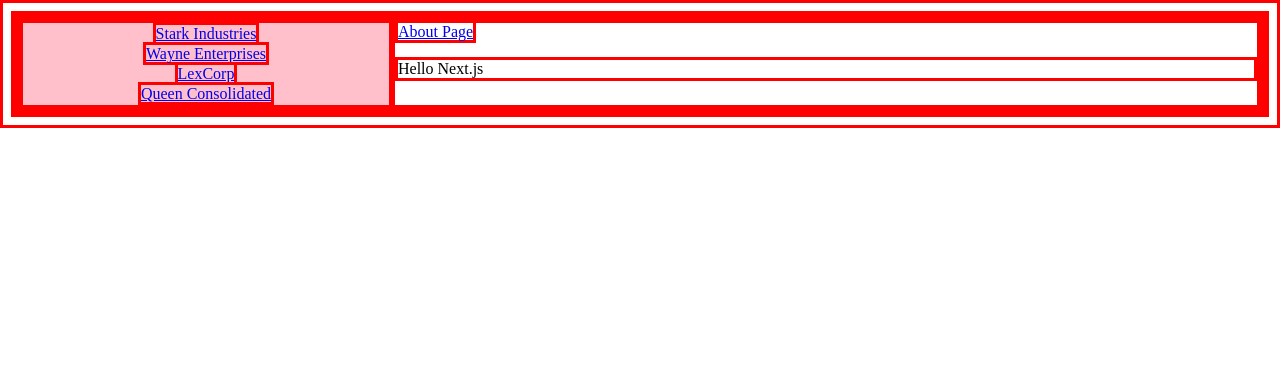
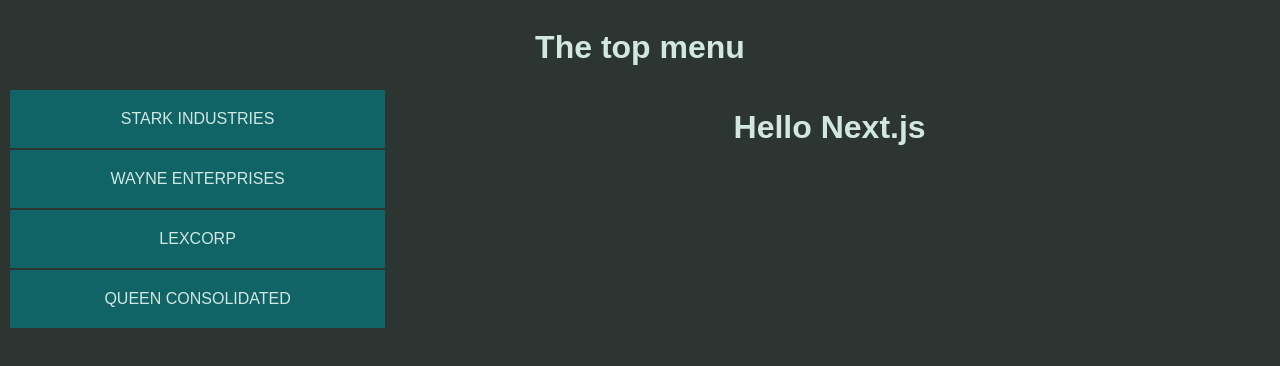
Before and after one commit to anna-marie-vos/sample-site, a Next.js app: page / in a window 1280 px wide. Shown: the top 366 px of the page. Built offline with nearby package versions, Linux system fonts and the light colour scheme.

Commit message:
adding more style and color also adding top menu

```diff
--- a/components/orgsSideBar.js
+++ b/components/orgsSideBar.js
@@ -3,9 +3,11 @@
 
 const mapOrgNames = mapObjIndexed((org, key) => (
   <tr key={key}>
-    <Link href={`/company?id=${org.id}`}>
-      <a>{org.name}</a>
-    </Link>
+    <td>
+      <Link href={`/company?id=${org.id}`}>
+        <a>{org.name}</a>
+      </Link>
+    </td>
   </tr>
 ))
 const mapOrgsToValues = pipe(mapOrgNames, values)
@@ -13,7 +15,7 @@
 class OrgsSideBar extends React.Component {
   render () {
     return (
-      <table className="grid-item left">
+      <table className=" sidebar">
         {mapOrgsToValues(this.props.orgs)}
       </table>
     )
--- a/components/styles/style.js
+++ b/components/styles/style.js
@@ -23,28 +23,43 @@
 /* Grid
 –––––––––––––––––––––––––––––––––––––––––––––––––– */
 * {
-  border-style: solid;
-  border-color: red;
+  font-family: arial, Geneva, sans-serif;
+  background-color: #2C3531;
+  color: #D1E8E2;
 }
-.grid-container {
+
+.grid-container-one {
+  display: grid;
+  grid-template-columns: auto;
+}
+.grid-container-two {
   display: grid;
   grid-template-columns: 30% auto;
+    grid-template-rows: auto;
+}
+.grid-container-three {
+  display: grid;
+  grid-template-columns: auto auto auto;
 }
 .grid-item {
   text-align: center;
+  align-self: stretch;
 }
-.left{
-  background-color: pink;
-}
-
 
 
 /* Base Styles
 –––––––––––––––––––––––––––––––––––––––––––––––––– */
-/* NOTE
-html is set to 62.5% so that all the REM measurements throughout Skeleton
-are based on 10px sizing. So basically 1.5rem = 15px :) */
+.sidebar td {
+  text-align: center;
+  text-transform: uppercase;
+  padding: 20px;
+  background-color: #116466;
+}
 
+.sidebar a {
+  background-color: #116466;
+  text-decoration: none;
+}
 
 /* Typography
 –––––––––––––––––––––––––––––––––––––––––––––––––– */
--- /dev/null
+++ b/components/topMenu.js
@@ -0,0 +1,12 @@
+
+class topMenu extends React.Component {
+  render () {
+    return (
+      <div className="grid-item ">
+        <h1>The top menu</h1>
+      </div>
+    )
+  }
+}
+
+export default topMenu
--- a/pages/about.js
+++ /dev/null
@@ -1,5 +0,0 @@
-export default () => (
-  <div>
-    <p>This is the about page</p>
-  </div>
-)
--- a/pages/index.js
+++ b/pages/index.js
@@ -1,5 +1,6 @@
 import Link from 'next/link'
 import OrgsSideBar from '../components/orgsSideBar'
+import TopMenu from '../components/topMenu'
 const seedData = require('../db/orgs.json')
 
 class Index extends React.Component {
@@ -16,13 +17,13 @@
 
   render () {
     return (
-      <div className="grid-container">
-        <OrgsSideBar orgs={this.props.orgs} />
-        <div>
-          <Link href="/about">
-            <a>About Page</a>
-          </Link>
-          <p>Hello Next.js</p>
+      <div className="grid-container-one">
+        <TopMenu />
+        <div className="grid-container-two">
+          <OrgsSideBar orgs={this.props.orgs} />
+          <div className="grid-item">
+            <h1>Hello Next.js</h1>
+          </div>
         </div>
       </div>
     )
```
Also changed, not shown: pages/company.js (+8 -4 lines).
